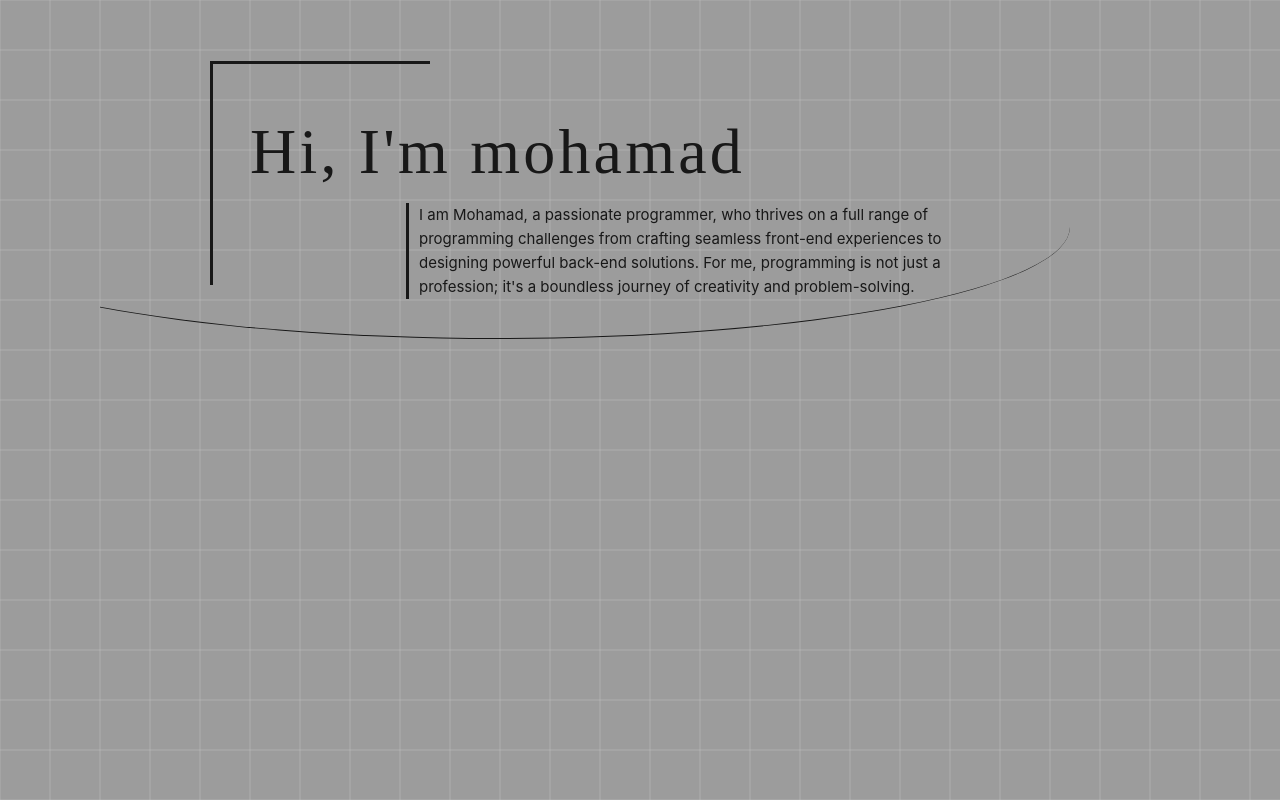
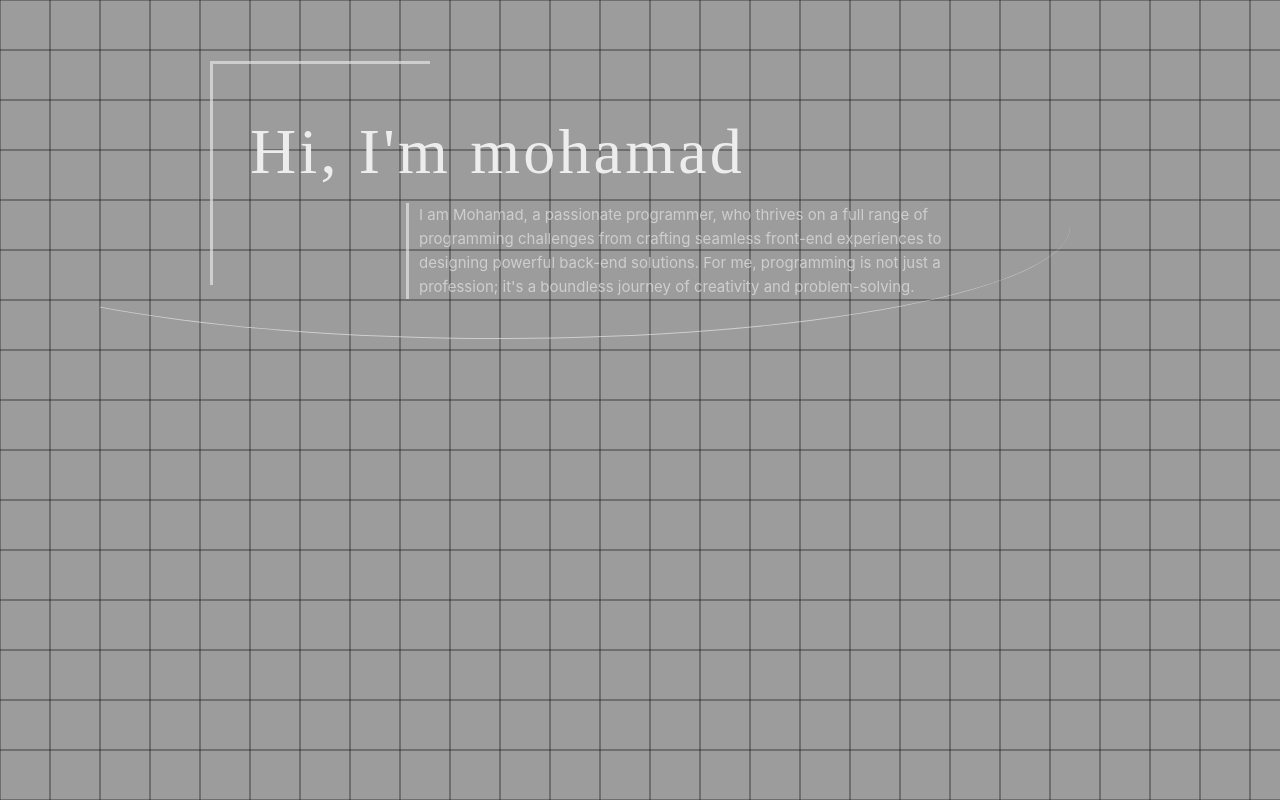
Before and after one commit to moSa963/mosa963.github.io, a Vue app: page / in a window 1280 px wide. Built offline with nearby package versions, Linux system fonts and the light colour scheme.

Commit message:
Add dark theme

```diff
--- a/index.html
+++ b/index.html
@@ -6,7 +6,7 @@
     <meta name="viewport" content="width=device-width, initial-scale=1.0">
     <title>portfolio</title>
   </head>
-  <body>
+  <body class="dark">
     <div id="app"></div>
     <script type="module" src="/src/main.ts"></script>
   </body>
--- a/src/assets/base.css
+++ b/src/assets/base.css
@@ -45,8 +45,7 @@
   --section-gap: 160px;
 }
 
-@media (prefers-color-scheme: dark) {
-  :root {
+.dark {
     --color-primary: var(--vt-c-primary);
     --color-primary-soft: var(--vt-c-primary-soft);
 
@@ -60,7 +59,6 @@
     --color-heading: var(--vt-c-text-dark-1);
     --color-text: var(--vt-c-text-dark-2);
   }
-}
 
 *,
 *::before,
@@ -74,6 +72,7 @@ body {
   min-height: 100vh;
   color: var(--color-text);
   background: var(--color-background);
+  border-color: var(--color-border);
   line-height: 1.6;
   font-family:
     Inter,
@@ -92,5 +91,4 @@ body {
   text-rendering: optimizeLegibility;
   -webkit-font-smoothing: antialiased;
   -moz-osx-font-smoothing: grayscale;
-  border-color: var(--color-border);
 }
```
